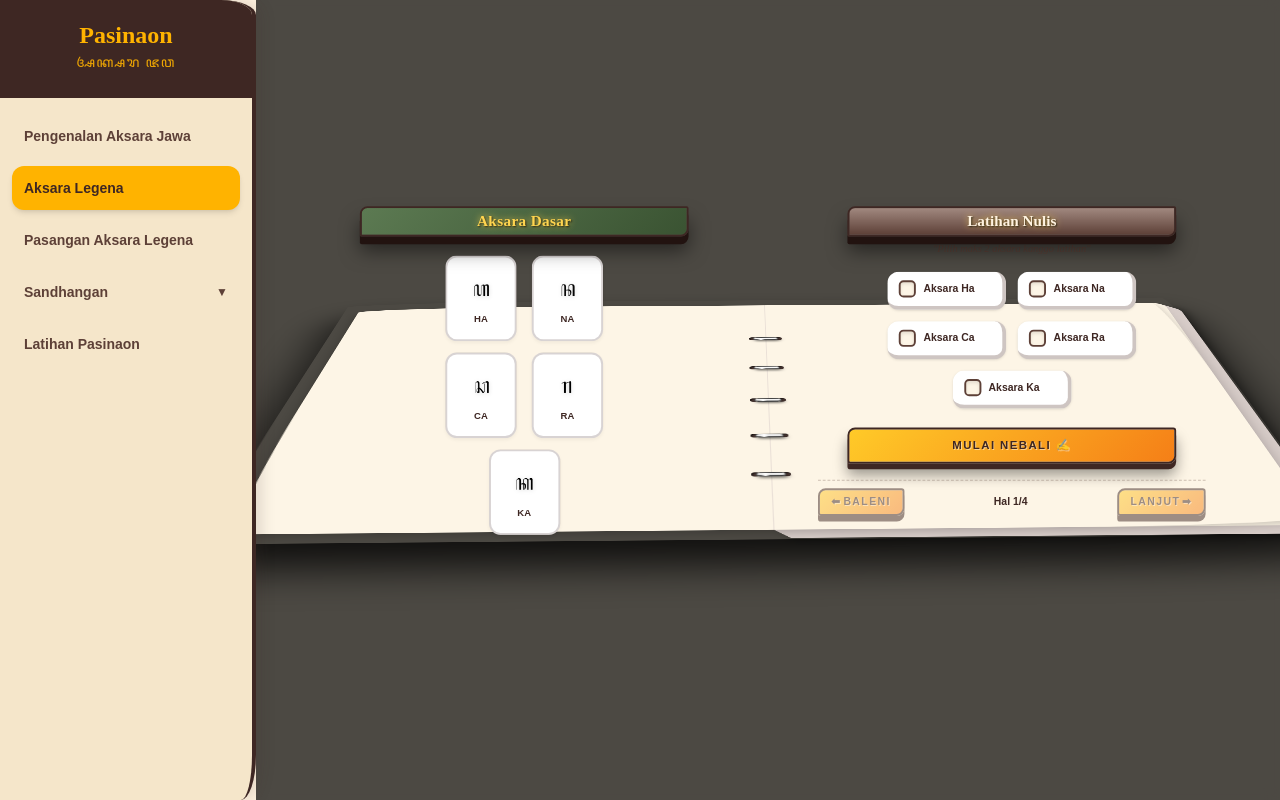
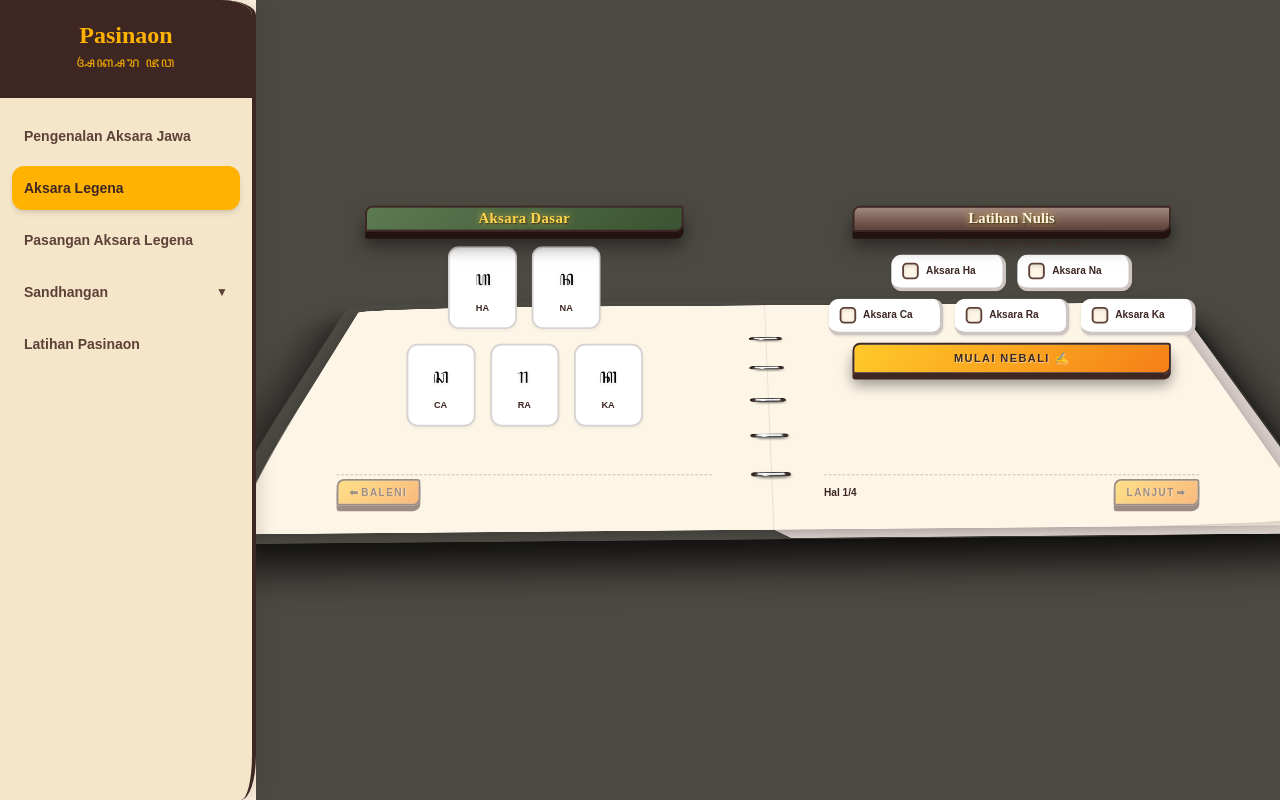
Before and after one commit to fnafian04/skripsi-moja, a website built with Vite: page legena.html in a window 1280 px wide. Built offline with nearby package versions, Linux system fonts and the light colour scheme; a script that the page names is missing.

Commit message:
cobaa legenaa

```diff
--- a/src/legena.css
+++ b/src/legena.css
@@ -30,11 +30,11 @@
   }
 
   .page-right {
-    transform: translateY(-5px) scale(0.95) !important;
+    transform: translateY(-12px) scale(0.92) !important;
   }
 
   .page-left {
-    transform: translateY(0px) scale(0.95) !important;
+    transform: translateY(-5px) scale(0.92) !important;
   }
 
   /* Force elements to fit within very short vertical space */
--- a/src/legena.js
+++ b/src/legena.js
@@ -57,9 +57,9 @@ function createCard(item) {
 function createCheckbox(item) {
   const isChecked = checkedAksaraIds.has(item.id) ? "checked" : "";
   return `
-    <label class="checkbox-label flex items-center bg-white border-b-2 md:border-b-4 border-r-2 md:border-r-4 border-[#5d4037]/30 rounded-lg md:rounded-xl cursor-pointer hover:bg-[#FFF3E0] hover:-translate-y-1 shadow-sm transition flex-shrink-0 w-[70px] h-[24px] sm:w-[85px] sm:h-[28px] md:w-[125px] md:h-[40px] gap-1 md:gap-2 pl-1 md:pl-3">
-      <input type="checkbox" class="aksara-checkbox transform scale-[0.6] sm:scale-[0.7] md:scale-100" value="${item.id}" data-name="${item.name}" data-img="${item.img}" onchange="handleCheck(this)" ${isChecked}>
-      <span class="font-extrabold text-[#3E2723] text-[6px] sm:text-[7px] md:text-[11px] -ml-1 md:ml-0">Aksara ${item.name}</span>
+    <label class="checkbox-label flex items-center bg-white border-b-2 md:border-b-4 border-r-2 md:border-r-4 border-[#5d4037]/30 rounded-lg md:rounded-xl cursor-pointer hover:bg-[#FFF3E0] hover:-translate-y-1 shadow-sm transition flex-shrink-0 w-[58px] h-[22px] sm:w-[85px] sm:h-[28px] md:w-[125px] md:h-[40px] gap-0.5 md:gap-2 pl-0.5 md:pl-3">
+      <input type="checkbox" class="aksara-checkbox transform scale-[0.5] sm:scale-[0.7] md:scale-100" value="${item.id}" data-name="${item.name}" data-img="${item.img}" onchange="handleCheck(this)" ${isChecked}>
+      <span class="font-extrabold text-[#3E2723] text-[5px] sm:text-[7px] md:text-[11px] -ml-1 md:ml-0">Aksara ${item.name}</span>
     </label>
   `;
 }
@@ -68,39 +68,40 @@ function renderBook() {
   const items = aksaraData[currentPage];
 
   let leftHTML = `
-    <div class="page-left flex-1 w-1/2 p-1 pl-2 pr-3 md:p-4 md:pl-8 md:pr-10 flex flex-col items-center pointer-events-auto justify-start" style="transform: scale(0.95); transform-origin: top center;">
-      <div class="book-banner w-[95%] md:w-[85%] py-0.5 md:py-1.5 text-center mb-1 md:mb-4 z-10 flex-shrink-0 mt-0">
+    <div class="page-left flex-1 w-1/2 p-1 pl-2 pr-3 md:p-4 md:pl-8 md:pr-10 flex flex-col items-center pointer-events-auto justify-start" style="transform: scale(0.92); transform-origin: top center;">
+      <div class="book-banner w-[95%] md:w-[85%] py-0.5 md:py-1 text-center mb-1 md:mb-2 z-10 flex-shrink-0 mt-0">
         <h2 class="text-[10px] md:text-base font-serif font-bold tracking-wide leading-none">Aksara Dasar</h2>
       </div>
-      <div class="flex flex-col w-full items-center mt-0 md:mt-1 gap-1.5 md:gap-3">
+      <div class="flex flex-col w-full items-center mt-1 md:mt-2 gap-1.5 md:gap-4">
         <div class="flex flex-row justify-center w-full gap-2 md:gap-4">${createCard(items[0])}${createCard(items[1])}</div>
-        <div class="flex flex-row justify-center w-full gap-2 md:gap-4">${createCard(items[2])}${createCard(items[3])}</div>
-        <div class="flex flex-row justify-center w-full gap-2 md:gap-4">${createCard(items[4])}</div>
+        <div class="flex flex-row justify-center w-full gap-2 md:gap-4">${createCard(items[2])}${createCard(items[3])}${createCard(items[4])}</div>
+      </div>
+
+      <div class="w-full flex justify-start items-center mt-auto pt-0.5 md:pt-1 border-t border-dashed border-[#5D4037]/30 flex-shrink-0">
+        <button onclick="prevPage()" class="btn-modern-3d text-[7px] md:text-[11px] font-bold tracking-wider px-1.5 py-1 md:px-3" ${currentPage === 0 ? "disabled" : ""}>
+          <span style="display: flex; gap: 2px; align-items: center;"><span>⬅</span><span>BALENI</span></span>
+        </button>
       </div>
     </div>
   `;
 
   let rightHTML = `
-    <div class="page-right flex-1 w-1/2 p-1 pr-2 pl-3 md:p-4 md:pr-8 md:pl-10 flex flex-col items-center pointer-events-auto relative justify-start" style="transform: scale(0.95); transform-origin: top center;">
-      <div class="book-banner w-[95%] md:w-[85%] mx-auto py-0.5 md:py-1.5 text-center mb-0.5 md:mb-1 z-10 flex-shrink-0 mt-0" style="background: linear-gradient(to bottom, #A1887F, #5D4037);">
+    <div class="page-right flex-1 w-1/2 p-1 pr-2 pl-3 md:p-4 md:pr-8 md:pl-10 flex flex-col items-center pointer-events-auto relative justify-start" style="transform: scale(0.92); transform-origin: top center;">
+      <div class="book-banner w-[95%] md:w-[85%] mx-auto py-0 md:py-1 text-center mb-0.5 md:mb-1 z-10 flex-shrink-0 mt-0" style="background: linear-gradient(to bottom, #A1887F, #5D4037);">
         <h3 class="font-serif text-[10px] md:text-base font-bold text-[#FFF3E0] leading-none">Latihan Nulis</h3>
       </div>
-      <p class="text-[7px] md:text-[11px] text-center italic text-[#5D4037] mb-1 md:mb-3 font-serif flex-shrink-0">"Pilih maks 2 aksara kanggo latihan"</p>
+      <p class="text-[6.5px] md:text-[11px] text-center italic text-[#5D4037] mb-0.5 md:mb-1 font-serif flex-shrink-0">"Pilih maks 2 aksara kanggo latihan"</p>
 
-      <div class="flex flex-col w-full items-center mt-0 md:mt-1 gap-1.5 md:gap-3">
-        <div class="flex flex-row justify-center w-full gap-1.5 md:gap-3">${createCheckbox(items[0])}${createCheckbox(items[1])}</div>
-        <div class="flex flex-row justify-center w-full gap-1.5 md:gap-3">${createCheckbox(items[2])}${createCheckbox(items[3])}</div>
-        <div class="flex flex-row justify-center w-full gap-1.5 md:gap-3">${createCheckbox(items[4])}</div>
+      <div class="flex flex-col w-full items-center mt-0 gap-0.5 md:gap-2">
+        <div class="flex flex-row justify-center w-full gap-1 md:gap-3">${createCheckbox(items[0])}${createCheckbox(items[1])}</div>
+        <div class="flex flex-row justify-center w-full gap-1 md:gap-3">${createCheckbox(items[2])}${createCheckbox(items[3])}${createCheckbox(items[4])}</div>
       </div>
 
-      <div class="w-[95%] md:w-[85%] mt-2 md:mt-5 mb-1 md:mb-2 flex-shrink-0">
-        <button onclick="startTracing()" class="btn-modern-3d w-full py-1 md:py-2 text-[8px] md:text-[12px] font-bold tracking-widest shadow-lg hover:scale-[1.02] transition-transform">MULAI NEBALI ✍️</button>
+      <div class="w-[95%] md:w-[85%] mt-1 md:mt-2 mb-0.5 md:mb-1 flex-shrink-0">
+        <button onclick="startTracing()" class="btn-modern-3d w-full py-1 md:py-1.5 text-[7px] md:text-[12px] font-bold tracking-widest shadow-lg hover:scale-[1.02] transition-transform">MULAI NEBALI ✍️</button>
       </div>
 
-      <div class="w-full flex justify-between items-center mt-auto pt-1 md:pt-2 border-t border-dashed border-[#5D4037]/30 flex-shrink-0">
-        <button onclick="prevPage()" class="btn-modern-3d text-[7px] md:text-[11px] font-bold tracking-wider px-1.5 py-1 md:px-3" ${currentPage === 0 ? "disabled" : ""}>
-          <span style="display: flex; gap: 2px; align-items: center;"><span>⬅</span><span>BALENI</span></span>
-        </button>
+      <div class="w-full flex justify-between items-center mt-auto pt-0.5 md:pt-1 border-t border-dashed border-[#5D4037]/30 flex-shrink-0">
         <span class="text-[#3E2723] font-bold text-[7px] md:text-[11px]">Hal ${currentPage + 1}/4</span>
         <button onclick="nextPage()" class="btn-modern-3d text-[7px] md:text-[11px] font-bold tracking-wider px-1.5 py-1 md:px-3" ${currentPage === aksaraData.length - 1 || !completedPages[currentPage] ? "disabled" : ""}>
           <span style="display: flex; gap: 2px; align-items: center;"><span>LANJUT</span><span>➡</span></span>
```
